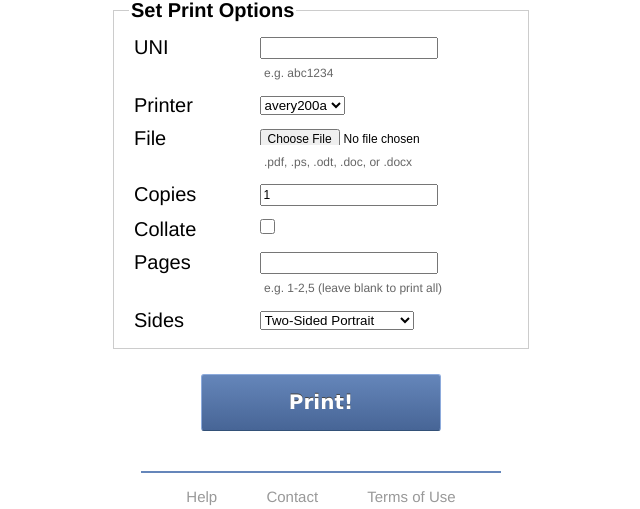
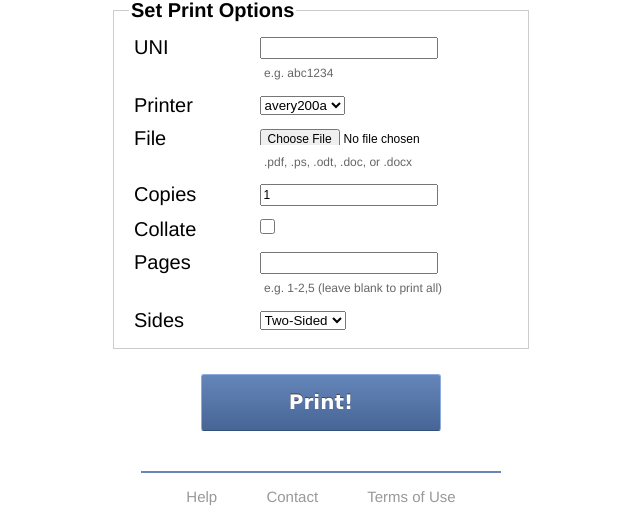
Before and after one commit to adi-archive/cuprint, a Flask app: page /avery/print in a window 1280 px wide. Shown: the part 176-685 px from the top of the page, without its empty margins (319-959 px from the left). Run offline with Flask 2, Linux system fonts and the light colour scheme; parts of the project's set-up code (start-up, migrations or seed data) failed here and were passed over.

Commit message:
make two-sided/one-sided simpler

```diff
--- a/templates/printers.html
+++ b/templates/printers.html
@@ -46,9 +46,8 @@
             <li>
                 <label for="sides">Sides</label>
                 <select id="sides" name="sides">
-                    <option value="two-sided-long-edge">Two-Sided Portrait</option>
+                    <option value="two-sided-long-edge">Two-Sided</option>
                     <option value="one-sided">One-Sided</option>
-                    <option value="two-sided-short-edge">Two-Sided Landscape</option>
                 </select>
             </li>
         </ol>
```
